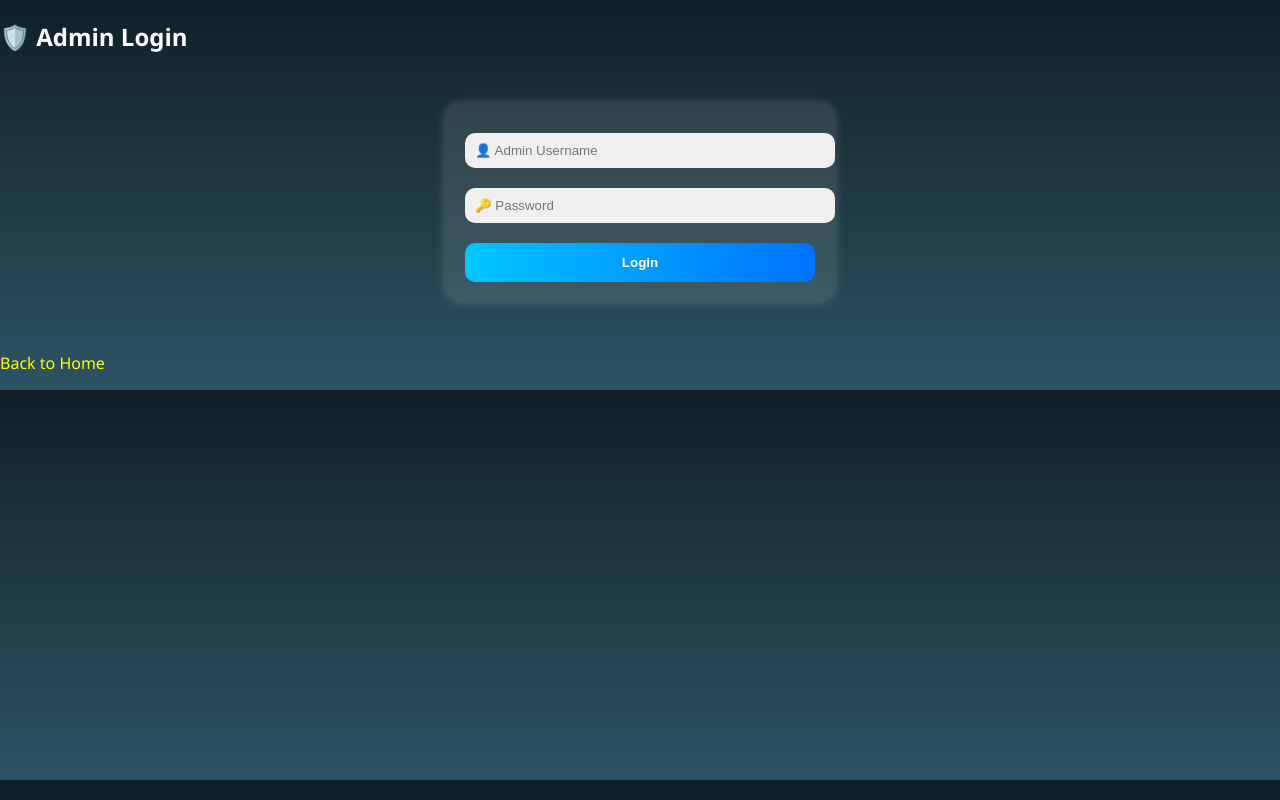
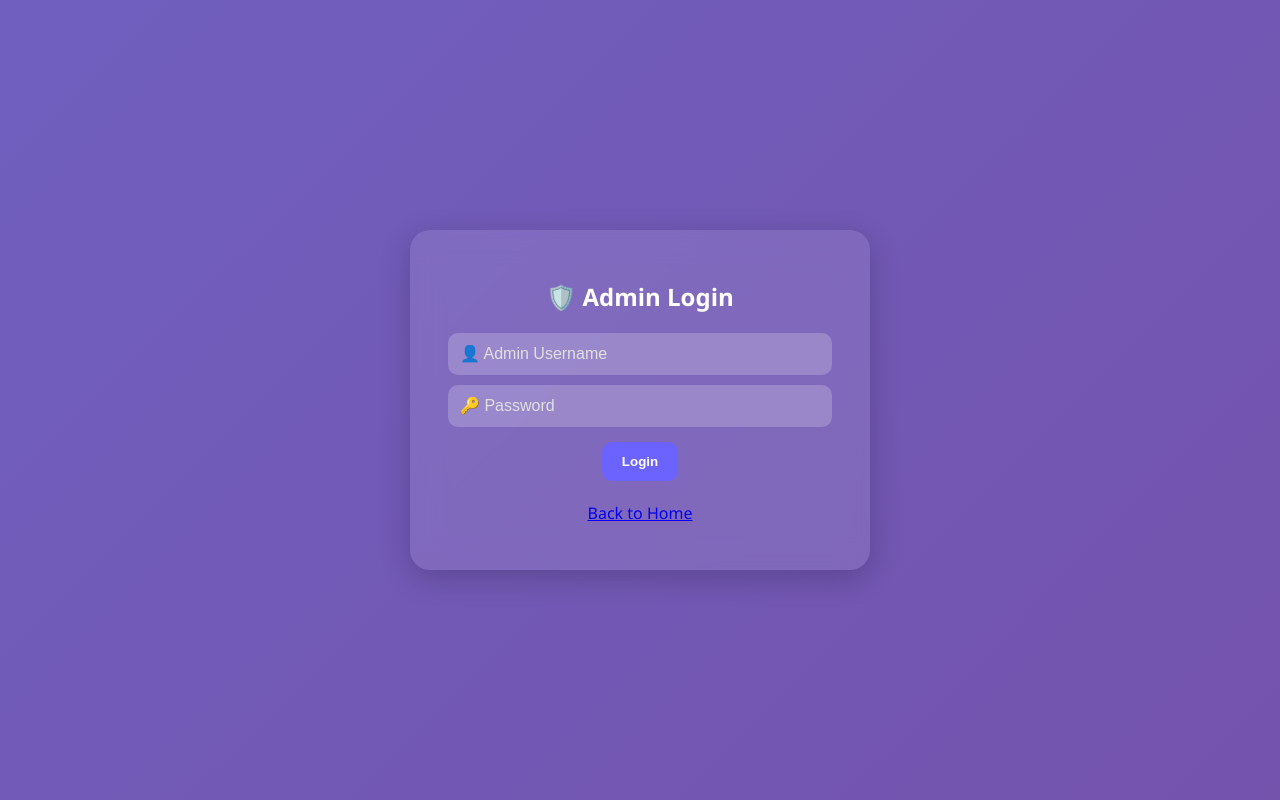
Before and after one commit to abdullahasad491326/SMS_Web_App, a Flask app: page /admin_ in a window 1280 px wide. Run offline with Flask 3, Linux system fonts and the light colour scheme.

Commit message:
Update style.css

```diff
--- a/app/static/style.css
+++ b/app/static/style.css
@@ -1,73 +1,129 @@
 body {
-    margin: 0;
-    font-family: 'Segoe UI', sans-serif;
-    background: linear-gradient(to bottom, #0f2027, #203a43, #2c5364);
-    animation: backgroundShift 10s infinite alternate;
-    color: white;
+  margin: 0;
+  padding: 0;
+  font-family: 'Segoe UI', Tahoma, Geneva, Verdana, sans-serif;
+  background: linear-gradient(135deg, #667eea, #764ba2);
+  background-size: 400% 400%;
+  animation: gradient 15s ease infinite;
+  display: flex;
+  align-items: center;
+  justify-content: center;
+  min-height: 100vh;
 }
 
-@keyframes backgroundShift {
-    0% { background-position: left; }
-    100% { background-position: right; }
+@keyframes gradient {
+  0% {background-position: 0% 50%;}
+  50% {background-position: 100% 50%;}
+  100% {background-position: 0% 50%;}
 }
 
-form {
-    background: rgba(255, 255, 255, 0.1);
-    padding: 20px;
-    border-radius: 15px;
-    max-width: 350px;
-    margin: 50px auto;
-    box-shadow: 0 0 10px rgba(255, 255, 255, 0.2);
-    text-align: center;
+.card-container {
+  width: 100%;
+  padding: 20px;
+  box-sizing: border-box;
 }
 
-input[type="text"],
-input[type="password"],
-input[type="number"],
-textarea {
-    width: 100%;
-    padding: 10px;
-    margin: 10px 0;
-    border: none;
-    border-radius: 10px;
-    background-color: #f0f0f0;
-    color: black;
+.glass-card {
+  background: rgba(255, 255, 255, 0.1);
+  backdrop-filter: blur(15px);
+  border-radius: 20px;
+  padding: 30px;
+  margin: 0 auto;
+  max-width: 400px;
+  box-shadow: 0 8px 30px rgba(0, 0, 0, 0.2);
+  color: white;
+  text-align: center;
 }
 
-input[type="submit"],
-button {
-    background: linear-gradient(to right, #00c6ff, #0072ff);
-    color: white;
-    border: none;
-    padding: 12px;
-    border-radius: 10px;
-    cursor: pointer;
-    font-weight: bold;
-    width: 100%;
-    margin-top: 10px;
+.glass-card.large {
+  max-width: 90%;
+  overflow-x: auto;
 }
 
-a {
-    color: yellow;
-    text-decoration: none;
+.glass-card h2, .glass-card h3 {
+  margin-bottom: 20px;
 }
 
-a:hover {
-    text-decoration: underline;
+input, textarea {
+  width: 90%;
+  padding: 12px;
+  margin: 10px auto;
+  display: block;
+  border: none;
+  border-radius: 10px;
+  background: rgba(255, 255, 255, 0.2);
+  color: white;
+  font-size: 16px;
 }
 
-.container {
-    text-align: center;
-    margin-top: 20px;
+textarea {
+  min-height: 80px;
+  resize: vertical;
 }
 
-.logout-button {
-    background-color: red;
-    color: white;
-    padding: 10px 30px;
-    border-radius: 8px;
-    border: none;
-    font-weight: bold;
-    margin-top: 20px;
-    cursor: pointer;
+input::placeholder,
+textarea::placeholder {
+  color: #e0e0e0;
 }
+
+button {
+  padding: 12px 20px;
+  border: none;
+  border-radius: 10px;
+  background-color: #6c63ff;
+  color: white;
+  font-weight: bold;
+  cursor: pointer;
+  transition: transform 0.2s, box-shadow 0.2s;
+  margin: 5px;
+}
+
+button:hover {
+  transform: translateY(-2px);
+  box-shadow: 0 4px 15px rgba(108, 99, 255, 0.5);
+}
+
+.logout-btn {
+  background-color: #ff4d4d;
+}
+
+.flash {
+  background-color: rgba(255, 255, 255, 0.3);
+  padding: 10px;
+  border-radius: 10px;
+  margin-bottom: 15px;
+  font-weight: bold;
+  color: yellow;
+}
+
+table {
+  width: 100%;
+  border-collapse: collapse;
+  background: rgba(255, 255, 255, 0.05);
+  margin-top: 20px;
+}
+
+th, td {
+  padding: 10px;
+  border-bottom: 1px solid rgba(255, 255, 255, 0.1);
+  text-align: center;
+  color: white;
+}
+
+th {
+  background-color: rgba(255, 255, 255, 0.2);
+}
+
+@media screen and (max-width: 600px) {
+  .glass-card {
+    padding: 20px;
+  }
+
+  input, textarea {
+    width: 100%;
+  }
+
+  .glass-card.large {
+    overflow-x: auto;
+  }
+      }
```
